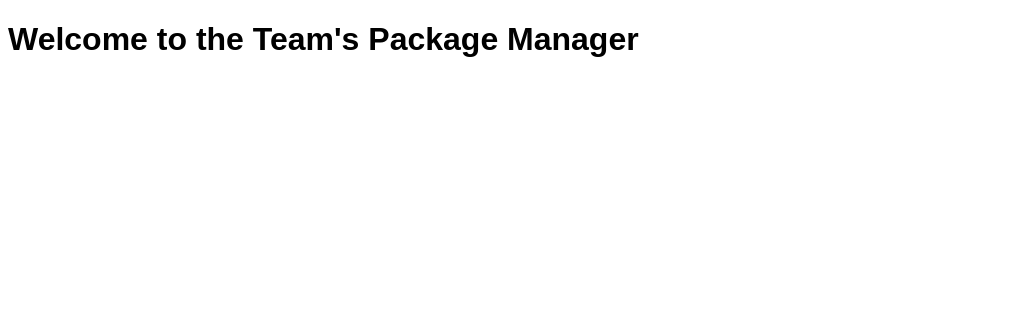
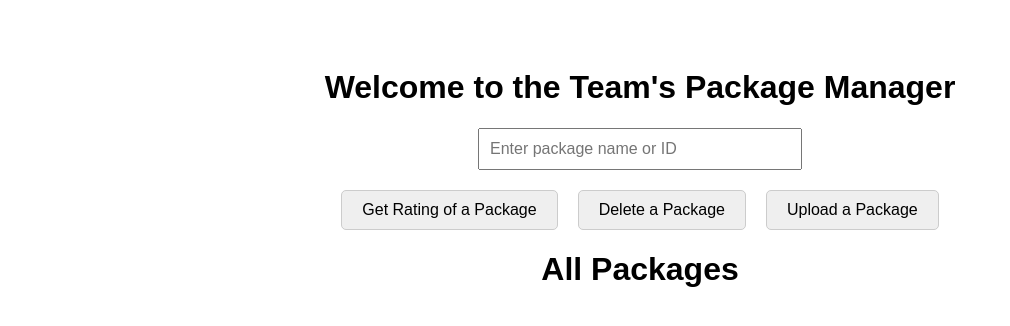
Before and after one commit to NicholasTanz/ece461_team20_phase2, a Vue app in the folder src/frontend/vite-project/: page /upload in a window 1280 px wide. Shown: the top 326 px of the page, without its empty margins (0-1010 px from the left). Built offline with nearby package versions, Linux system fonts and the light colour scheme.

Commit message:
more BOILER-plate

```diff
--- a/src/frontend/vite-project/src/App.vue
+++ b/src/frontend/vite-project/src/App.vue
@@ -1,18 +1,93 @@
 <template>
   <div id="app">
     <h1>Welcome to the Team's Package Manager</h1>
-    <router-view></router-view>  <!-- Dynamic component rendered based on the route -->
+
+    <div class="actions">
+      <input
+        type="text"
+        v-model="packageName"
+        placeholder="Enter package name or ID"
+        class="input-box"
+      />
+      <div class="buttons">
+        <button @click="navigateTo('rating')">Get Rating of a Package</button>
+        <button @click="navigateTo('delete')">Delete a Package</button>
+        <button @click="navigateTo('upload')">Upload a Package</button>
+      </div>
+    </div>
+
+    <router-view></router-view> <!-- Dynamic component rendered based on the route -->
   </div>
 </template>
 
 <script lang="ts">
-export default {
-  name: 'App',
-};
+import { defineComponent, ref } from "vue";
+import { useRouter } from "vue-router";
+
+export default defineComponent({
+  name: "App",
+  setup() {
+    const packageName = ref(""); // Bind input value
+    const router = useRouter(); // Vue Router instance for navigation
+
+    const navigateTo = (action: string) => {
+      if (action !== "upload" && !packageName.value) {
+        alert("Please enter a package name or ID.");
+        return;
+      }
+
+      switch (action) {
+        case "rating":
+          router.push({ name: "PackageDetails", params: { id: packageName.value } });
+          break;
+        case "delete":
+          router.push({ name: "DeletePackage", params: { id: packageName.value } });
+          break;
+        case "upload":
+          router.push({ name: "UploadPackage" });
+          break;
+        default:
+          alert("Invalid action");
+      }
+    };
+
+    return { packageName, navigateTo };
+  },
+});
 </script>
 
 <style>
 #app {
   font-family: Arial, sans-serif;
+  text-align: center;
+  padding: 20px;
+}
+
+.actions {
+  margin: 20px 0;
+}
+
+.input-box {
+  padding: 10px;
+  font-size: 16px;
+  width: 300px;
+  margin-bottom: 10px;
+}
+
+.buttons {
+  margin-top: 10px;
+}
+
+button {
+  margin: 0 10px;
+  padding: 10px 20px;
+  font-size: 16px;
+  cursor: pointer;
+  border: 1px solid #ccc;
+  border-radius: 5px;
+}
+
+button:hover {
+  background-color: #f0f0f0;
 }
 </style>
--- a/src/frontend/vite-project/src/components/DeletePackage.vue
+++ b/src/frontend/vite-project/src/components/DeletePackage.vue
@@ -15,7 +15,7 @@
   <script lang="ts">
   import { ref, onMounted } from 'vue';
   import { useRoute, useRouter } from 'vue-router';  // For accessing the route params and navigating after deletion
-  import { fetchPackageById, deletePackage } from '../api';  // Import the API functions
+//  import { fetchPackageById, deletePackage } from '../api';  // Import the API functions
 
   export default {
     setup() {
@@ -24,7 +24,7 @@
       const packageData = ref(null);
 
       // Fetch the package details based on the ID in the route params
-      onMounted(async () => {
+   /*   onMounted(async () => {
         const id = route.params.id as string;
         packageData.value = await fetchPackageById(id);
       });
@@ -41,8 +41,10 @@
       const cancel = () => {
         router.push('/');
       };
+  */
 
       return { packageData, deletePackage: deletePackageHandler, cancel };
+
     },
   };
   </script>
--- a/src/frontend/vite-project/src/components/PackageDetails.vue
+++ b/src/frontend/vite-project/src/components/PackageDetails.vue
@@ -16,19 +16,19 @@
   <script lang="ts">
   import { ref, onMounted } from 'vue';
   import { useRoute } from 'vue-router';  // For accessing the route params
-  import { fetchPackageById } from '../api';  // Import the API function
+//  import { fetchPackageById } from '../api';  // Import the API function
 
   export default {
     setup() {
       const route = useRoute();  // Access route params
       const packageData = ref(null);
 
-      // Fetch the package details based on the ID in the route params
+  /*    // Fetch the package details based on the ID in the route params
       onMounted(async () => {
         const id = route.params.id as string;
         packageData.value = await fetchPackageById(id);
       });
-
+  */
       return { packageData };
     },
   };
--- a/src/frontend/vite-project/src/components/PackageList.vue
+++ b/src/frontend/vite-project/src/components/PackageList.vue
@@ -12,15 +12,16 @@
 
   <script lang="ts">
   import { ref, onMounted } from 'vue';
-  import { fetchPackages } from '../api';
+//  import { fetchPackages } from '../api';
 
   export default {
     setup() {
       const packages = ref([]);
 
-      onMounted(async () => {
+/*      onMounted(async () => {
         packages.value = await fetchPackages();
       });
+  */
 
       return { packages };
     },
--- a/src/frontend/vite-project/src/router/index.ts
+++ b/src/frontend/vite-project/src/router/index.ts
@@ -4,10 +4,23 @@ import PackageDetails from '../components/PackageDetails.vue';
 import DeletePackage from '../components/DeletePackage.vue';
 
 const routes = [
-  { path: '/', name: 'PackageList', component: PackageList },
-  { path: '/lookup/:id', name: 'PackageDetails', component: PackageDetails },
-  { path: '/delete/:id', name: 'DeletePackage', component: DeletePackage },
+  {
+    path: "/package/:id",
+    name: "PackageDetails",
+    component: PackageDetails, // Component for viewing package details
+  },
+  {
+    path: "/delete/:id",
+    name: "DeletePackage",
+    component: DeletePackage, // Component for deleting a package
+  },
+  {
+    path: "/upload",
+    name: "UploadPackage",
+    component: PackageList, // Component for uploading a package
+  },
 ];
+
 
 const router = createRouter({
   history: createWebHistory(),
```
